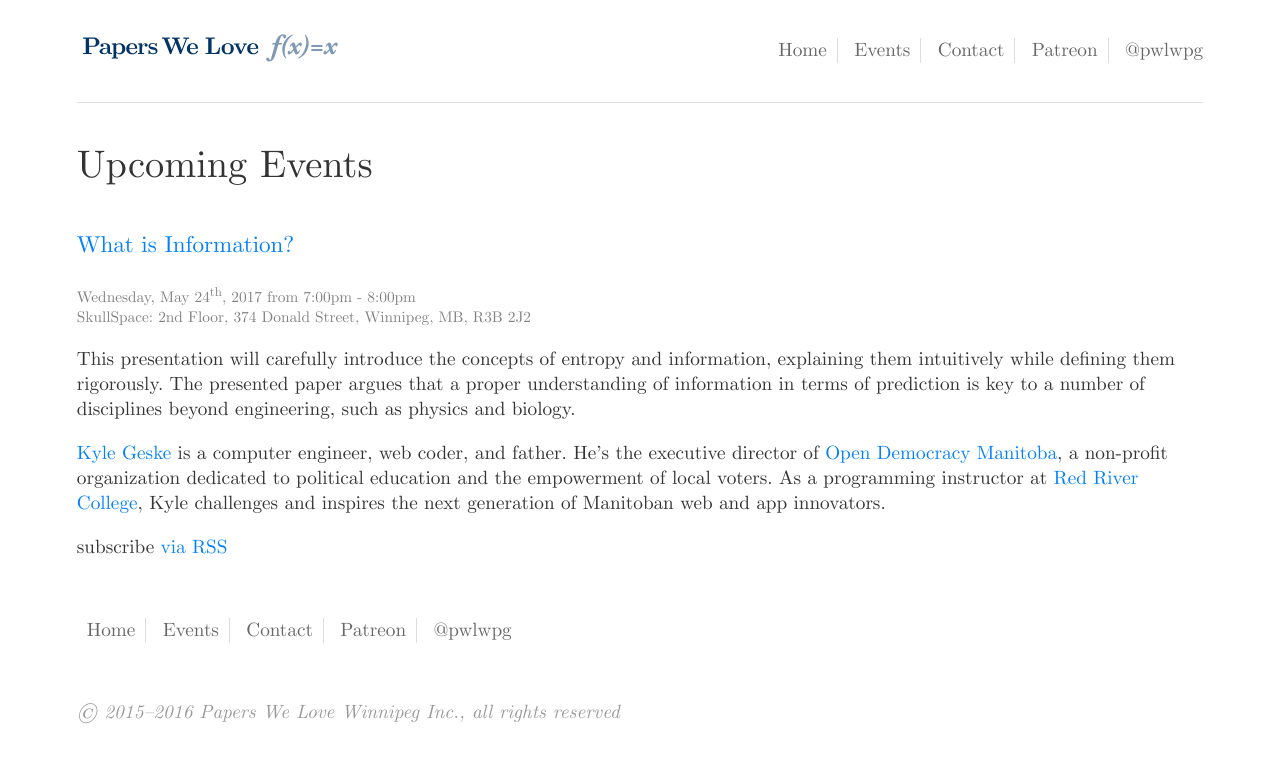
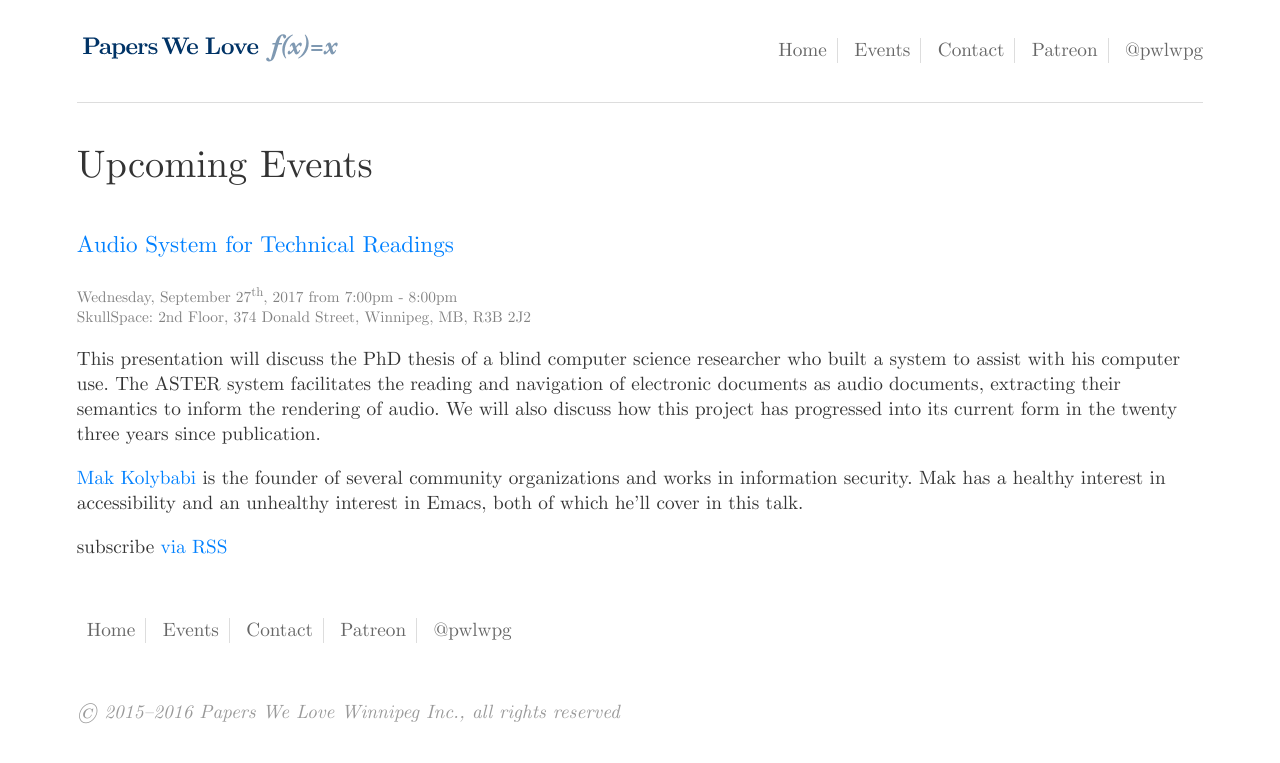
Before and after one commit to pwlwpg/pwlwpg.github.io, a Jekyll site: the page built from index.html, in a window 1280 px wide. Shown: the top 763 px of the page. Built offline with Jekyll 4.4.1, drawn with Linux system fonts in a browser that asks for light colours.

Commit message:
Add next event.

```diff
--- /dev/null
+++ b/_events/2017-09-27-mak-kolybabi.md
@@ -0,0 +1,13 @@
+---
+layout:    presentation
+title:     "Audio System for Technical Readings"
+presenter: Mak Kolybabi
+date:      2017-09-27
+time:      7:00pm - 8:00pm
+location:  skullspace
+upcoming:  true
+---
+
+This presentation will discuss the PhD thesis of a blind computer science researcher who built a system to assist with his computer use. The ASTER system facilitates the reading and navigation of electronic documents as audio documents, extracting their semantics to inform the rendering of audio. We will also discuss how this project has progressed into its current form in the twenty three years since publication.
+
+[Mak Kolybabi](http://mogigoma.com/) is the founder of several community organizations and works in information security. Mak has a healthy interest in accessibility and an unhealthy interest in Emacs, both of which he'll cover in this talk.
```
Also changed, not shown: _events/2017-05-24-kyle-geske.md (+1 -1 lines).
